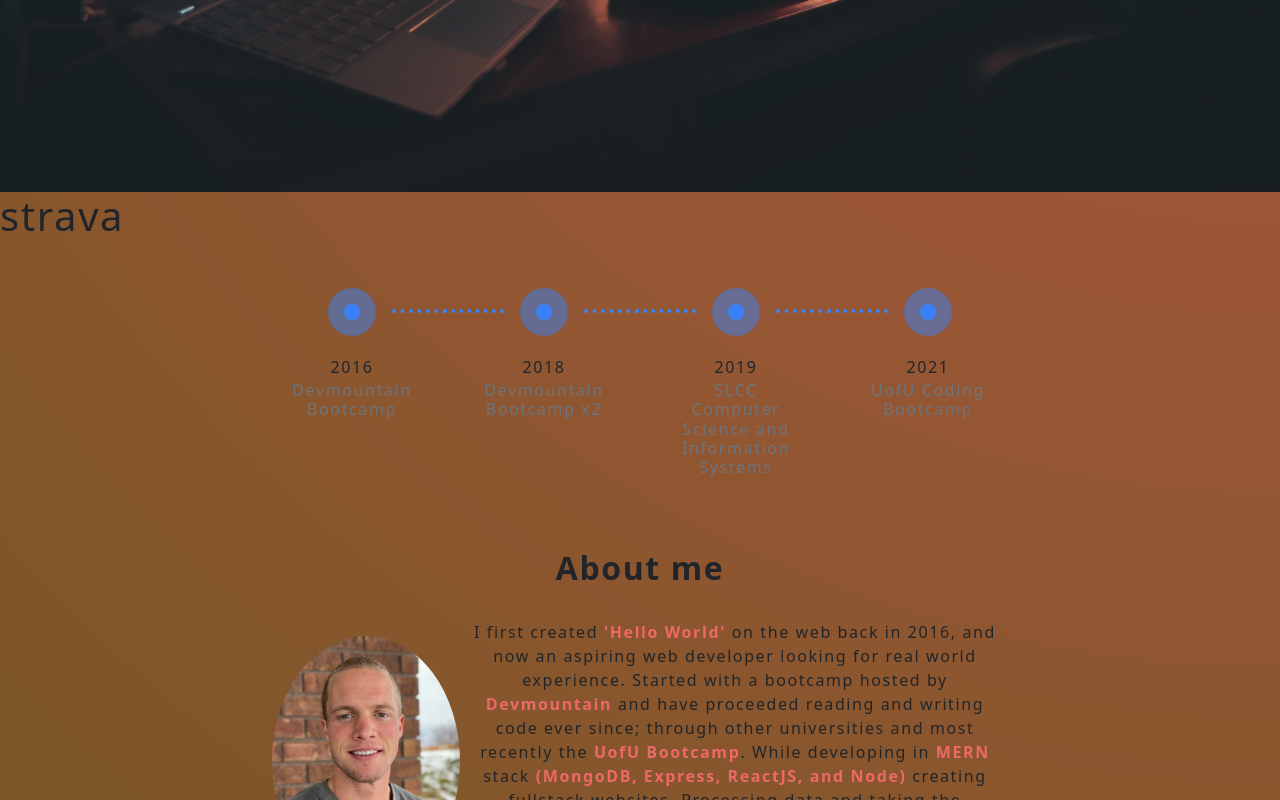
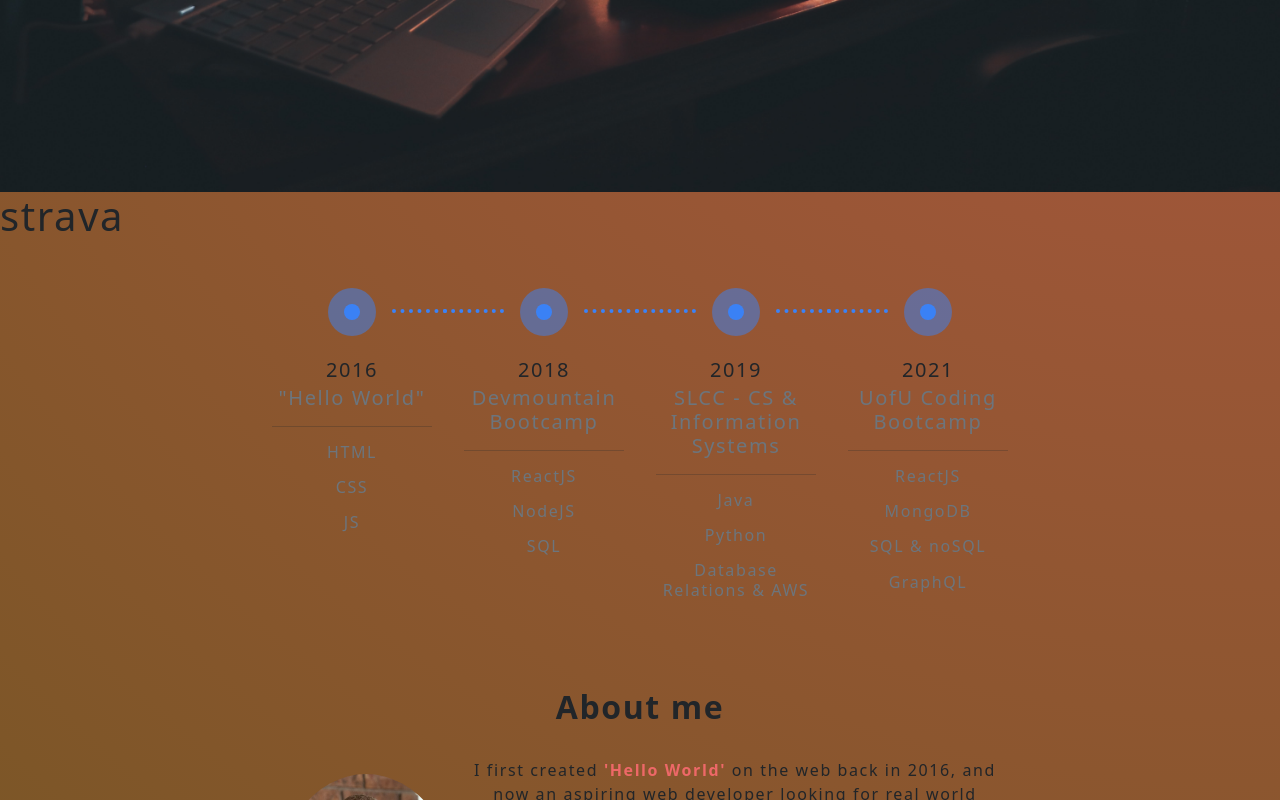
Before and after one commit to banderson19/portfolio, a React (Create React App) app: page / in a window 1280 px wide. Shown: the part 608-1408 px from the top of the page. Built offline with nearby package versions, Linux system fonts and the light colour scheme; some icons are missing.

Commit message:
added to timeline component

```diff
--- a/src/components/Timeline/timeline.jsx
+++ b/src/components/Timeline/timeline.jsx
@@ -14,31 +14,56 @@
                 <div className="col">
                     <div className="timeline-steps aos-init aos-animate" data-aos="fade-up">
                         <div className="timeline-step">
-                            <div className="timeline-content" data-toggle="popover" data-trigger="hover" data-placement="top" title="" data-content="And here's some amazing content. It's very engaging. Right?" data-original-title="2003">
+                            <div className="timeline-content" data-toggle="popover" data-trigger="hover" data-placement="top" title="" data-content="" data-original-title="2016">
                                 <div className="inner-circle"></div>
-                                <p className="h6 mt-3 mb-1">2016</p>
-                                <p className="h6 text-muted mb-0 mb-lg-0">Devmountain Bootcamp</p>
+                                <p className="h5 mt-3 mb-1">2016</p>
+                                <p className="h5 text-muted mb-0 mb-lg-0">"Hello World"</p>
+                                <hr/>
+                                <div className="h6 text-muted mb-0 mb-lg-0">
+                                    <p>HTML</p>
+                                    <p>CSS</p>
+                                    <p>JS</p>
+                                </div>
                             </div>
                         </div>
                         <div className="timeline-step">
-                            <div className="timeline-content" data-toggle="popover" data-trigger="hover" data-placement="top" title="" data-content="And here's some amazing content. It's very engaging. Right?" data-original-title="2005">
+                            <div className="timeline-content" data-toggle="popover" data-trigger="hover" data-placement="top" title="" data-content="" data-original-title="2018">
                                 <div className="inner-circle"></div>
-                                <p className="h6 mt-3 mb-1">2018</p>
-                                <p className="h6 text-muted mb-0 mb-lg-0">Devmountain Bootcamp x2</p>
+                                <p className="h5 mt-3 mb-1">2018</p>
+                                <p className="h5 text-muted mb-0 mb-lg-0">Devmountain Bootcamp</p>
+                                <hr/>
+                                <div className="h6 text-muted mb-0 mb-lg-0">
+                                    <p>ReactJS</p>
+                                    <p>NodeJS</p>
+                                    <p>SQL</p>
+                                </div>
                             </div>
                         </div>
                         <div className="timeline-step">
-                            <div className="timeline-content" data-toggle="popover" data-trigger="hover" data-placement="top" title="" data-content="And here's some amazing content. It's very engaging. Right?" data-original-title="2004">
+                            <div className="timeline-content" data-toggle="popover" data-trigger="hover" data-placement="top" title="" data-content="" data-original-title="2019">
                                 <div className="inner-circle"></div>
-                                <p className="h6 mt-3 mb-1">2019</p>
-                                <p className="h6 text-muted mb-0 mb-lg-0">SLCC<br/> Computer Science and Information Systems</p>
+                                <p className="h5 mt-3 mb-1">2019</p>
+                                <p className="h5 text-muted mb-0 mb-lg-0">SLCC - CS & Information Systems</p>
+                                <hr/>
+                                <div className="h6 text-muted mb-0 mb-lg-0">
+                                    <p>Java</p>
+                                    <p>Python</p>
+                                    <p>Database Relations & AWS</p>
+                                </div>
                             </div>
                         </div>
                         <div className="timeline-step">
-                            <div className="timeline-content" data-toggle="popover" data-trigger="hover" data-placement="top" title="" data-content="And here's some amazing content. It's very engaging. Right?" data-original-title="2010">
+                            <div className="timeline-content" data-toggle="popover" data-trigger="hover" data-placement="top" title="" data-content="" data-original-title="2021">
                                 <div className="inner-circle"></div>
-                                <p className="h6 mt-3 mb-1">2021</p>
-                                <p className="h6 text-muted mb-0 mb-lg-0">UofU Coding Bootcamp</p>
+                                <p className="h5 mt-3 mb-1">2021</p>
+                                <p className="h5 text-muted mb-0 mb-lg-0">UofU Coding Bootcamp</p>
+                                <hr/>
+                                <div className="h6 text-muted mb-0 mb-lg-0">
+                                    <p>ReactJS</p>
+                                    <p>MongoDB</p>
+                                    <p>SQL & noSQL</p>
+                                    <p>GraphQL</p>
+                                </div>
                             </div>
                         </div>
                     </div>
```
